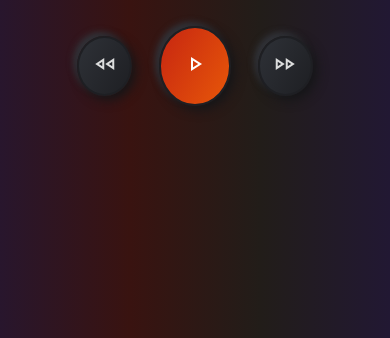
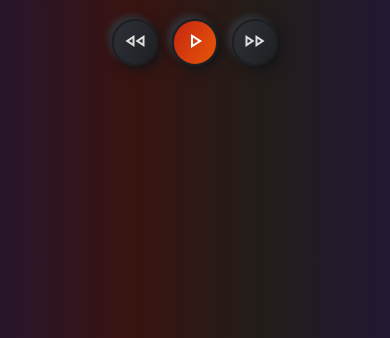
Before and after one commit to mofaunto/music-player, a website: page index.html in a window 390 px wide. Shown: the part 506-844 px from the top of the page. Drawn offline with nearby package versions, Linux system fonts and the light colour scheme.

Commit message:
working with media queries

```diff
--- a/styles.css
+++ b/styles.css
@@ -213,7 +213,7 @@ small {
   margin: 1em;
 }
 
-@media screen and (max-width: 700px) {
+@media screen and (max-width: 767px) {
   html,
   body {
     overflow: hidden;
@@ -243,6 +243,15 @@ small {
   .volume-slider {
     width: 80%;
     margin: 0 auto;
+  }
+  .btn,
+  .btn-main {
+    width: 3.5em;
+    height: 3.5em;
+  }
+
+  .controls .btn {
+    margin: 0.5em;
   }
 }
 
@@ -278,6 +287,14 @@ small {
     width: 80%;
     margin: 0 auto;
   }
+  .btn-main {
+    width: 3.5em;
+    height: 3.5em;
+  }
+
+  .controls .btn {
+    margin: 0.5em;
+  }
 }
 
 @media screen and (max-width: 320px) {
@@ -312,4 +329,12 @@ small {
     width: 80%;
     margin: 0 auto;
   }
+  .btn-main {
+    width: 3.5em;
+    height: 3.5em;
+  }
+
+  .controls .btn {
+    margin: 0.5em;
+  }
 }
```
